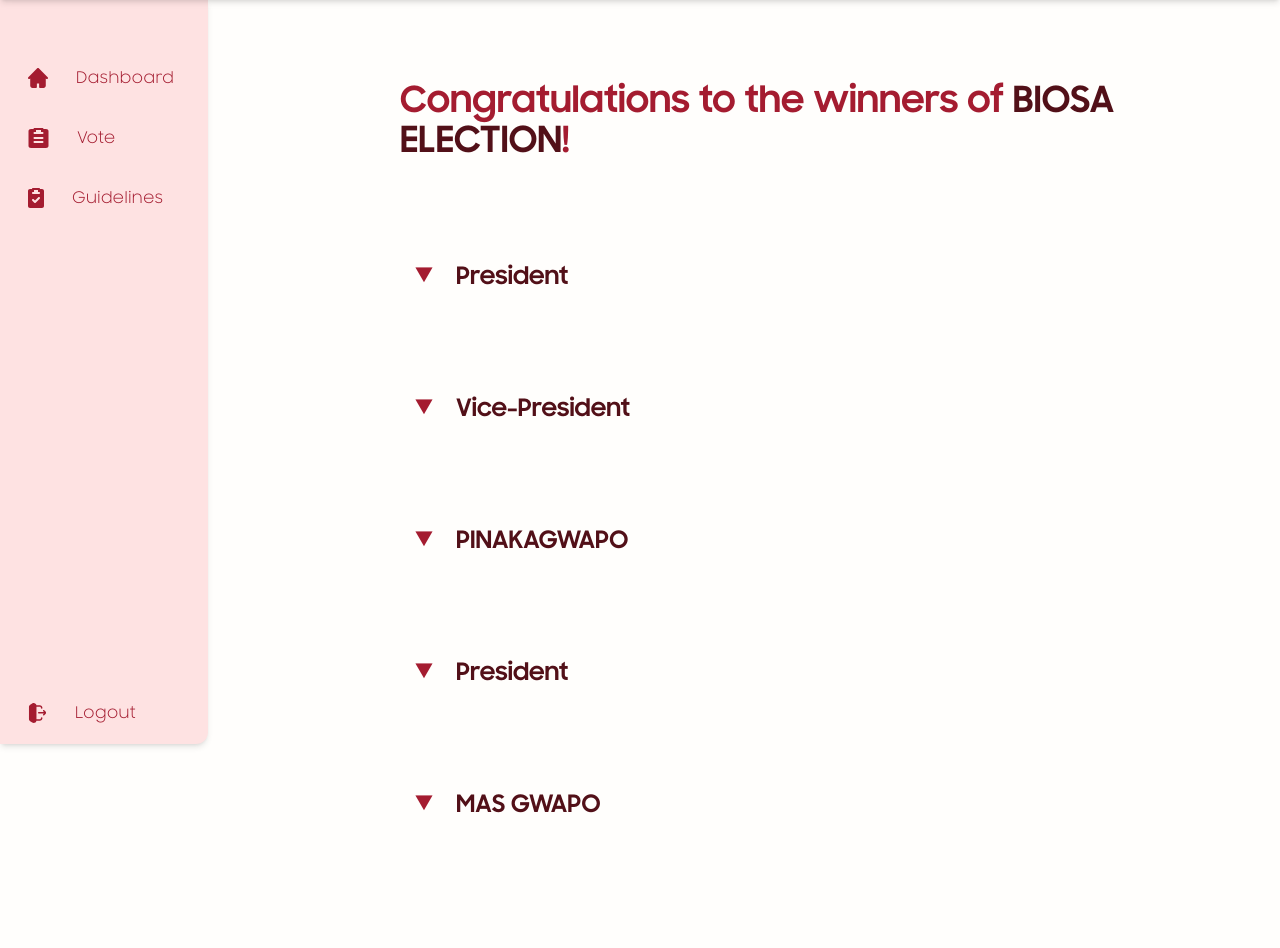
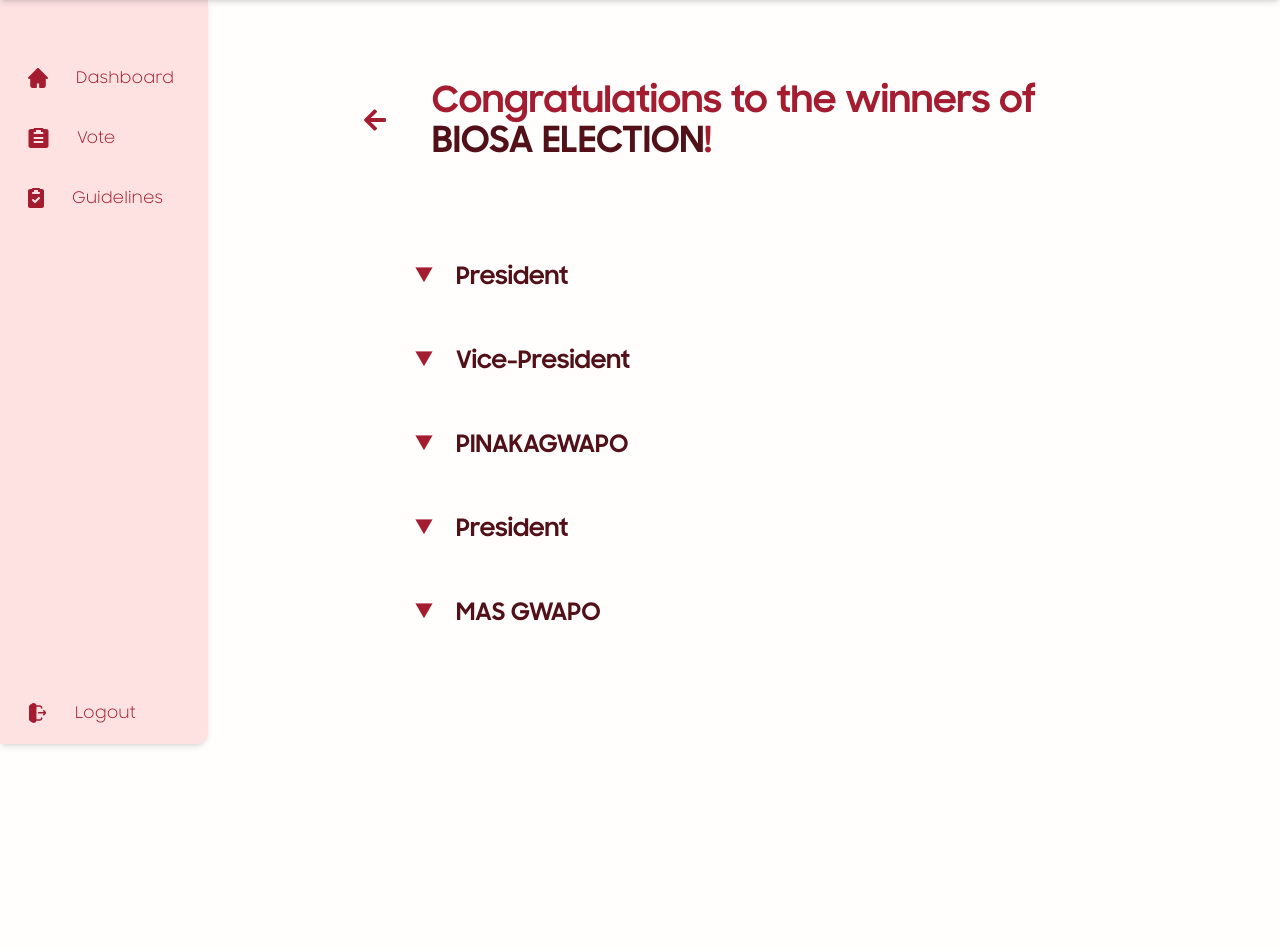
Before and after one commit to nezuuuuuuu/ElectEd, a Django app: template dashboard/templates/dashboard_templates/dashboard_check_results.html in a window 1280 px wide. Shown: the part 64-1012 px from the top of the page. After the commit the page ends 811 px from the top, so only its background shows below. Run offline with Django 5.2, Linux system fonts and the light colour scheme; data comes from the database, SQL or seed files in the repository; both versions use the stored data as it was after the commit; the template is opened without the code that fills it: values that come from a table or form of the project are taken from there, most other values are stand-ins (such as "Sample title", 1, 10 or a date in 2020); some libraries are stand-ins or nearby versions.

Commit message:
added back button for candidate and results page

```diff
--- a/dashboard/templates/dashboard_templates/dashboard_check_results.html
+++ b/dashboard/templates/dashboard_templates/dashboard_check_results.html
@@ -23,25 +23,30 @@
 
 {% block body %}
 <section class='flex flex-col justify-center max-w-5xl py-12 mx-auto xl:py-0 mb-28 '>
-    <h1 class='pt-2 pl-6 mb-4 text-4xl font-bold text-maroon px-28'>
-        Congratulations to the winners of <span class="text-dmaroon">{{ election.title }}</span>!
-    </h1>
+    <div class="flex justify-between items-center relative px-8 pt-2 pl-6  mb-4 pb-20" >
+        <button class="absolute mx-8 my-8 font-bold top-4 right-4" onclick="window.history.back()">
+            <img src="{% static 'landingpics/arrowleft.png' %}" class="object-cover h-full p-3 rounded-lg border-maroon hover:bg-maroon/30" alt="No Image">
+        </button>
+        <h1 class='text-4xl font-bold text-maroon px-28'>
+            Congratulations to the winners of <span class="text-dmaroon">{{ election.title }}</span>!
+        </h1>
+    </div>
 
     {% for position in positions %}
-    <div class='flex flex-col items-start gap-3 pt-20'>
+    <div class='flex flex-col items-start gap-3'>
         <!-- Button to toggle candidates visibility -->
         <button id="toggleButton-{{ position.id }}" class="mx-28 pl-2 py-1 text-maroon font-bold text-lg flex items-center rounded-lg hover:bg-maroon/10">
             <span id="arrow-{{ position.id }}" class="text-xl w-8 text-center">&#9654;</span>  <!-- Default arrow -->
             <h1 class='text-2xl font-bold text-dmaroon px-4'>{{ position.title }}</h1>
         </button>
 
-        <div id="candidatesContainer-{{ position.id }}" class="flex flex-col gap-4 px-28" style="display: none;">
+        <div id="candidatesContainer-{{ position.id }}" class="flex flex-col gap-4 px-28 py-4" style="display: none;">
             {% for candidate in candidates %}
                 {% if candidate.position == position and candidate.election == election %}
                     <!-- Different styles for winners and non-winners -->
                     <div class="flex items-center justify-between w-full px-10 gap-40 transition-shadow border-2 rounded-lg shadow hover:shadow-lg
                         {% if candidate.is_winner %}
-                            bg-maroon/10 border-maroon
+                            bg-maroon/15 border-maroon
                         {% else %}
                             bg-maroon/5 border-maroon scale-95 py-5
                         {% endif %}">
--- a/theme/static/css/dist/styles.css
+++ b/theme/static/css/dist/styles.css
@@ -1622,6 +1622,10 @@
   background-color: rgb(164 28 48 / var(--tw-bg-opacity)) /* #a41c30 */;
 }
 
+.bg-maroon\/20 {
+  background-color: rgb(164 28 48 / 0.2);
+}
+
 .hover\:bg-maroon\/30:hover {
   background-color: rgb(164 28 48 / 0.3);
 }
@@ -1837,6 +1841,9 @@
   background-color: rgb(164 28 48 / 0.1);
 }
 
+.bg-maroon\/15 {
+  background-color: rgb(164 28 48 / 0.15);
+}
 .bg-maroon\/20 {
   background-color: rgb(164 28 48 / 0.20);
 }
@@ -2067,6 +2074,14 @@
 .pb-2 {
   padding-bottom: 0.5rem /* 8px */;
 }
+.pb-6 {
+  padding-bottom: 1.5rem /* 24px */;
+}
+
+.pb-12 {
+  padding-bottom: 3rem /* 48px */;
+}
+
 
 .pb-20 {
   padding-bottom: 5rem /* 80px */;
```
Also changed, not shown: dashboard/templates/dashboard_templates/dashboard_votes_candidates.html (+18 -6 lines), db.sqlite3.
